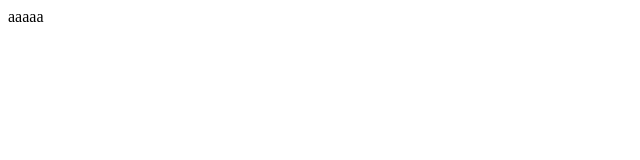
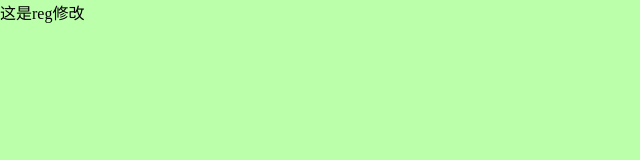
Before and after one commit to SugarKnife/git, a plain HTML site: page index.html in a window 1280 px wide. Shown: the whole page, without its empty margins (0-640 px from the left). Drawn offline with Linux system fonts and the light colour scheme.

Commit message:
reg修改

```diff
--- a/index.css
+++ b/index.css
@@ -0,0 +1,5 @@
+*{
+    margin: 0;
+    padding: 0;
+    background-color: #bfa;
+}
--- a/index.html
+++ b/index.html
@@ -4,8 +4,9 @@
     <meta charset="UTF-8">
     <meta name="viewport" content="width=device-width, initial-scale=1.0">
     <title>Document</title>
+    <link rel="stylesheet" href="index.css">
 </head>
 <body>
-    <div>aaaaa</div>
+    <p>这是reg修改</p>
 </body>
 </html>
```
